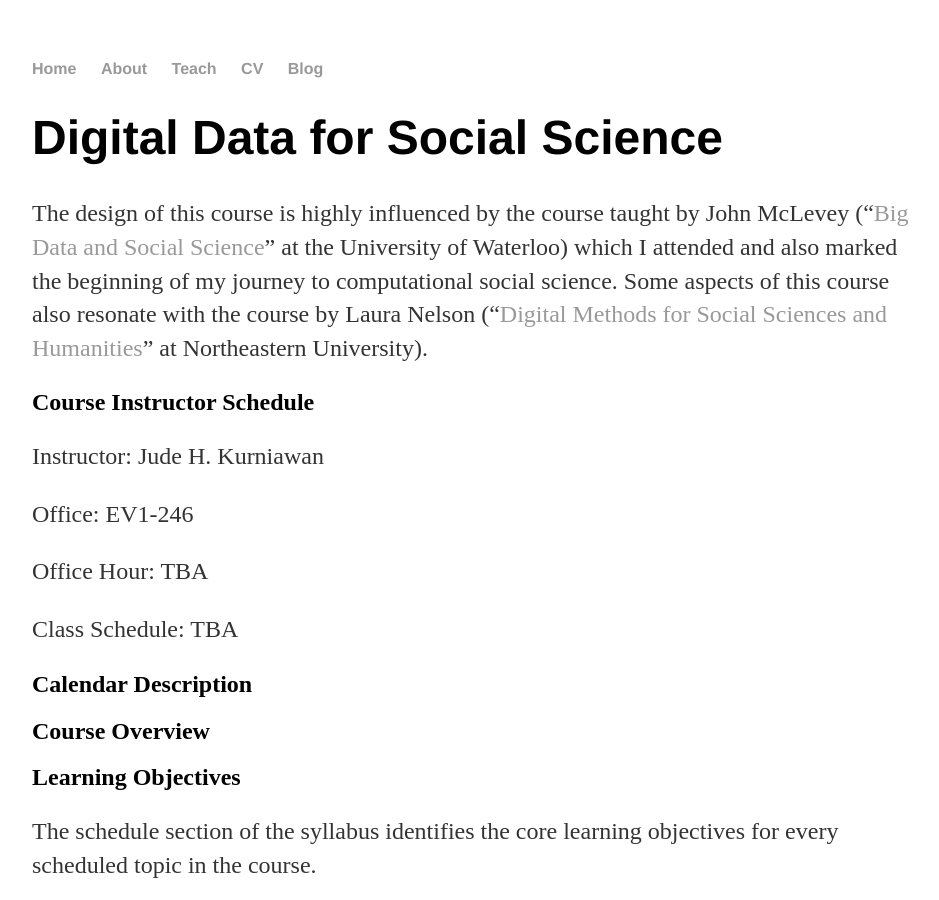
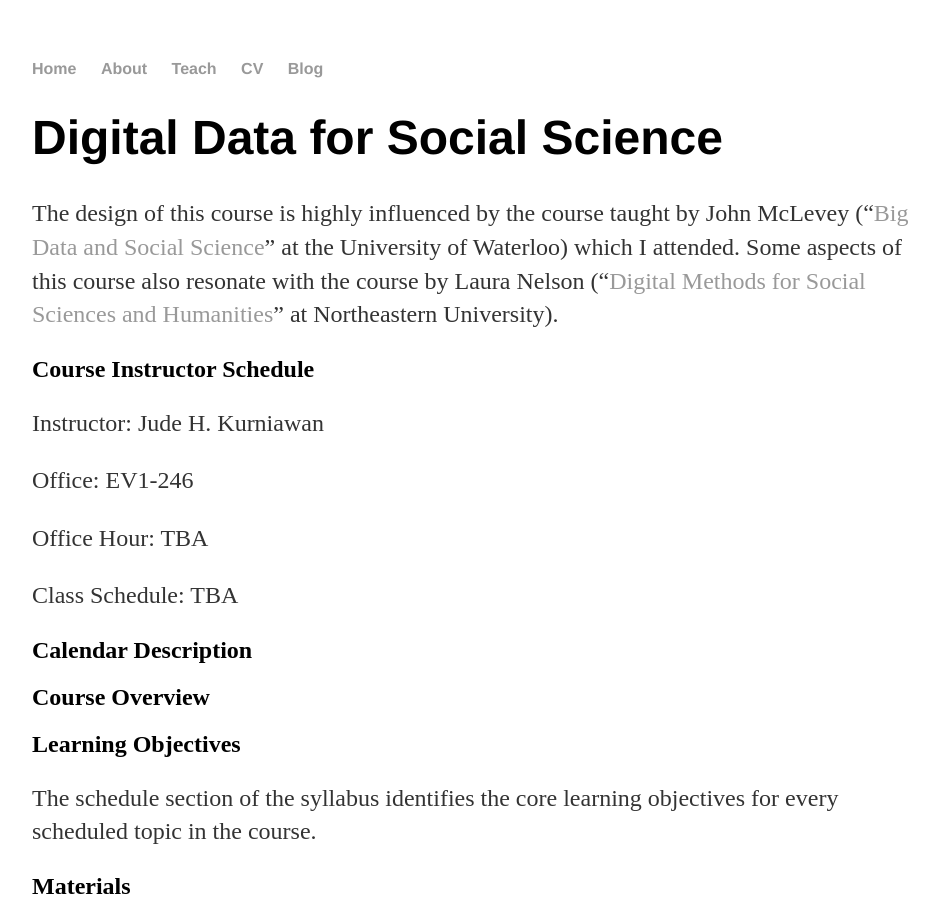
Before and after one commit to judekurn/judekurn.github.io, a Jekyll site: the page built from docs/teach/digital_data_social_science.md, in a window 1280 px wide and 900 px high. Shown: the whole window, without its empty margins (160-1099 px from the left). Built offline with Jekyll 4.4.1, drawn with Linux system fonts in a browser that asks for light colours; our own code applies the rules of GitHub Pages for plain Markdown files; some of the changed text lies outside the part shown.

Commit message:
Update digital_data_social_science.md

```diff
--- a/docs/teach/digital_data_social_science.md
+++ b/docs/teach/digital_data_social_science.md
@@ -1,5 +1,5 @@
 # Digital Data for Social Science
-The design of this course is highly influenced by the course taught by John McLevey ("[Big Data and Social Science](http://www.johnmclevey.com/440/)" at the University of Waterloo) which I attended and also marked the beginning of my journey to computational social science. Some aspects of this course also resonate with the course by Laura Nelson ("[Digital Methods for Social Sciences and Humanities](http://www.lauraknelson.com/p/teaching.html)" at Northeastern University).
+The design of this course is highly influenced by the course taught by John McLevey ("[Big Data and Social Science](http://www.johnmclevey.com/440/)" at the University of Waterloo) which I attended. Some aspects of this course also resonate with the course by Laura Nelson ("[Digital Methods for Social Sciences and Humanities](http://www.lauraknelson.com/p/teaching.html)" at Northeastern University).
 
 ## Course Instructor Schedule
 Instructor: Jude H. Kurniawan
@@ -98,7 +98,7 @@
 By the end of this class, you should be able to (1) read, create, open, modify, and save files; and (2) work with data in the form of Pandas dataframes.
 >Chapter 7 “files” from Python for Everyone
 >
->Watch Daniel Chen’s SciPy 2016 tutorial [Introduction to Pandas](https://www.youtube.com/watch?v=dye7rDktJ2E).
+>Watch Daniel Chen’s SciPy 2016 tutorial ["Introduction to Pandas."](https://www.youtube.com/watch?v=dye7rDktJ2E)
 
 ## Session 6: WEB SCRAPING AND CRAWLING
 By the end of this class, you should be able to (1) understand more complex HTML markup, (2) explain how CSS works, (3) understand how to collect data from websites by scraping or using Application Programming Interfaces (API), and (4) put your new knowledge of HTML and CSS to work in developing your web scraper that also crawls.
@@ -110,7 +110,7 @@
 >
 >Chapter 3 “Starting to Crawl” from Web Scraping with Python
 >
->Watch Corey Schafer’s [Beautiful Soup tutorial](https://www.youtube.com/watch?v=ng2o98k983k)
+>Watch Corey Schafer’s ["Beautiful Soup"](https://www.youtube.com/watch?v=ng2o98k983k) tutorial.
 >
 >Supplementary / Optional: Watch Ryan Mitchell’s DEF CON 23 talk “[Separating Bots from the Humans](https://www.youtube.com/watch?v=PADKIdSPOsc).” I suggest watching this video if you really want to get into scraping complex web pages. If the material we have covered so far is all new to you, this video may be a bit too advanced, but it’s still worth watching.
 
```
